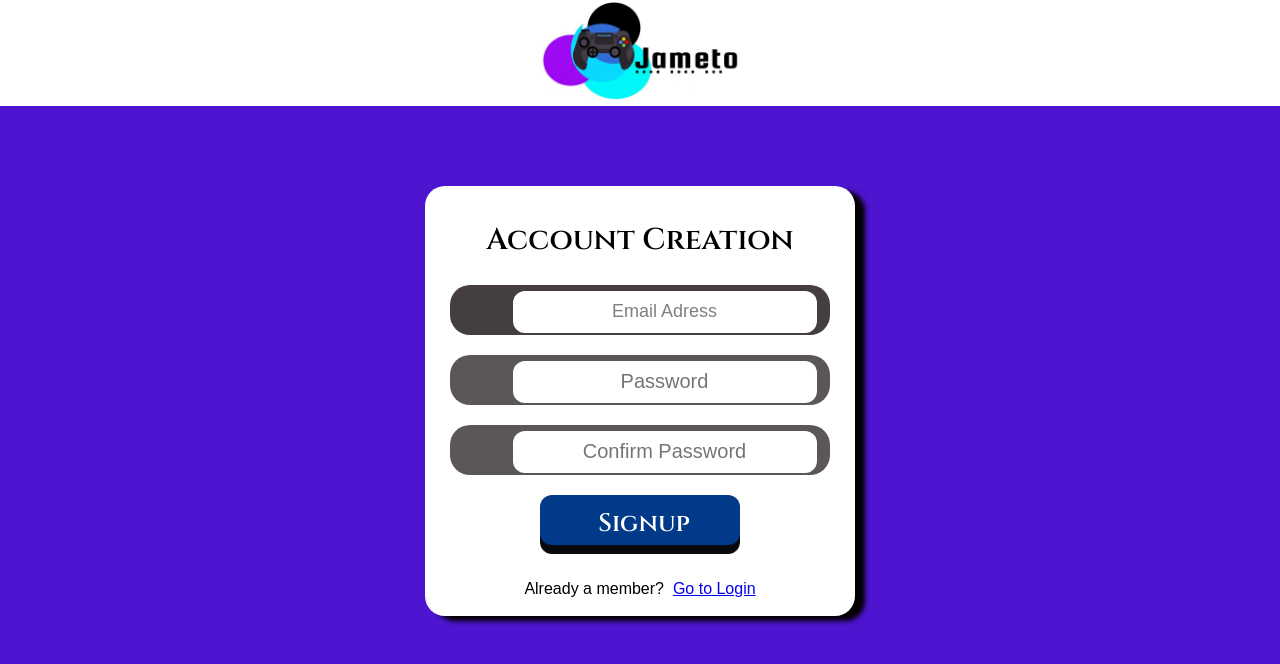
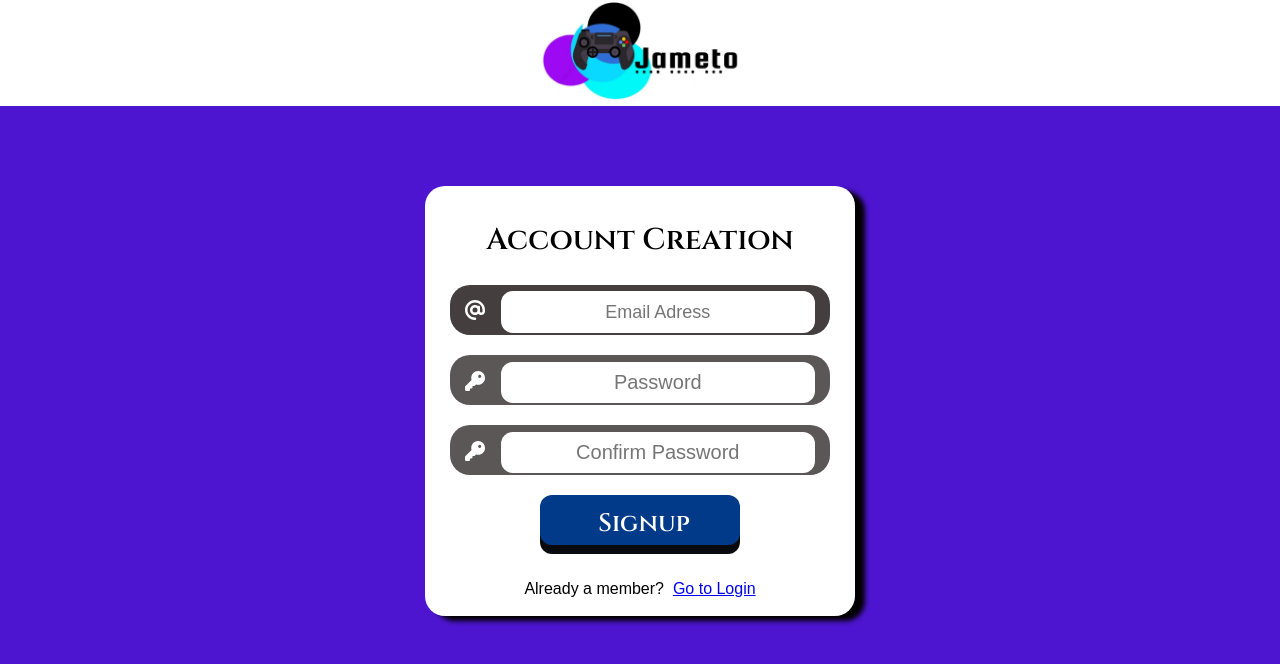
Before and after one commit to Thravict/webapp-full-stack-example, a React (Create React App) app in the folder webapp_frontend/: page /signup in a window 1280 px wide. Shown: the top 664 px of the page. Built offline with nearby package versions, Linux system fonts and the light colour scheme.

Commit message:
Icons added

```diff
--- a/webapp_frontend/src/components/Home.css
+++ b/webapp_frontend/src/components/Home.css
@@ -26,22 +26,13 @@ body {
     height: 50px;
 }
 
-.navbar-list-home {
-    width: 100px;
-}
-
-
 ul {
     list-style-type: none;
     margin: 0;
     padding: 0;
     overflow: hidden;
-    background-color: #333;
-    position: -webkit-sticky; /* Safari */
-    position: sticky;
-    top: 0;
+    background-color: #333
 }
-
 li {
     list-style: none;
     display: inline-block;
@@ -51,14 +42,10 @@ li a {
     display: block;
     color: white;
     text-align: center;
-    padding: 15px 20px 20px;
+    padding: 15px 20px 25px;
     text-decoration: none;
 }
 
 li a:hover {
     background-color: #111;
 }
-
-.active {
-    background-color: #4CAF50;
-}
--- a/webapp_frontend/src/components/Home.js
+++ b/webapp_frontend/src/components/Home.js
@@ -1,7 +1,7 @@
 import {Link} from "react-router-dom";
 import "./Home.css"
 import {FontAwesomeIcon} from "@fortawesome/react-fontawesome";
-import {faHome} from "@fortawesome/free-solid-svg-icons";
+import {faHome, faCircleUser, faGear, faBars, faArrowUpRightFromSquare} from "@fortawesome/free-solid-svg-icons";
 import Logo from "./assets/images/Jameto.jpg";
 
 function Home() {
@@ -11,11 +11,36 @@ function Home() {
         <body>
         <h2 className="head"><img src={Logo} className="logo"></img></h2>
         <ul className="navbar">
-            <li className="navbar-list-home"><Link to="/home"><i class={faHome}></i>Home</Link></li>
-            <li className="navbar-list-profile"><Link to="/profile">Profile</Link></li>
-            <li className="navbar-list-dashboard"><Link to="/dashboard">Dashboard</Link></li>
-            <li className="navbar-list-settings"><Link to="/settings">Settings</Link></li>
-            <li className="navbar-list-logout"><Link to="/login">Logout</Link></li>
+            <li className="navbar-list-home">
+            <Link to="/home">
+            <FontAwesomeIcon icon={faHome} />&nbsp;
+            Home
+            </Link>
+            </li>
+            <li className="navbar-list-profile">
+            <Link to="/profile">
+            <FontAwesomeIcon icon={faCircleUser} />&nbsp;
+            Profile
+            </Link>
+            </li>
+            <li className="navbar-list-dashboard">
+            <Link to="/dashboard">
+            <FontAwesomeIcon icon={faBars} />&nbsp;
+            Dashboard
+            </Link>
+            </li>
+            <li className="navbar-list-settings">
+            <Link to="/settings">
+            <FontAwesomeIcon icon={faGear} />&nbsp;
+            Settings
+            </Link>
+            </li>
+            <li className="navbar-list-logout">
+            <Link to="/login">
+            <FontAwesomeIcon icon={faArrowUpRightFromSquare} />&nbsp;
+            Logout
+            </Link>
+            </li>
         </ul>
 
         </body>
--- a/webapp_frontend/src/components/Login.css
+++ b/webapp_frontend/src/components/Login.css
@@ -56,9 +56,9 @@ body {
 }
 
 .email-field {
-    margin-left: 49px;
-    margin-top: 4px;
-    width: 300px;
+    margin-left: 19px;
+    margin-top: 5px;
+    width: 310px;
     height: 40px;
     border: none;
     border-bottom: 1px;
@@ -90,7 +90,7 @@ input:focus {
 }
 
 .password-field {
-    margin-left: 49px;
+    margin-left: 29px;
     margin-top: 4px;
     width: 300px;
     height: 40px;
--- a/webapp_frontend/src/components/Login.js
+++ b/webapp_frontend/src/components/Login.js
@@ -2,6 +2,8 @@ import {useState} from "react";
 import {Link} from "react-router-dom";
 import "./Login.css"
 import Logo from "./assets/images/Jameto.jpg";
+import {FontAwesomeIcon} from "@fortawesome/react-fontawesome";
+import {faAt, faKey} from "@fortawesome/free-solid-svg-icons";
 
 function Login() {
 
@@ -36,10 +38,12 @@ function Login() {
             </div>
             <form onSubmit={handleSubmit}>
                 <div className="email">
+                <FontAwesomeIcon icon={faAt} />&nbsp;
                     <input className="email-field" type="email" autoComplete="on" placeholder="Email Adress" id="email"
                            onChange={(e) => setEmail(e.target.value)}/>
                 </div>
                 <div className="password">
+                <FontAwesomeIcon icon={faKey} />&nbsp;
                     <input className="password-field" type="password" placeholder="Password" id="password"
                            onChange={(e) => setPassword(e.target.value)}/>
                 </div>
--- a/webapp_frontend/src/components/Signup.css
+++ b/webapp_frontend/src/components/Signup.css
@@ -55,9 +55,9 @@ body {
 }
 
 .email-field {
-    margin-left: 49px;
-    margin-top: 4px;
-    width: 300px;
+    margin-left: 10px;
+    margin-top: 5px;
+    width: 310px;
     height: 40px;
     border: none;
     border-bottom: 1px;
@@ -77,6 +77,10 @@ input:focus::-webkit-input-placeholder {
 input:focus {
     outline: none;
 }
+email-error {
+    font-weight: bold;
+    color: red;
+}
 
 .password {
     margin-top: 20px;
@@ -89,10 +93,10 @@ input:focus {
 }
 
 .password-field {
-    margin-left: 49px;
-    margin-top: 4px;
-    width: 300px;
-    height: 40px;
+    margin-left: 10px;
+    margin-top: 5px;
+    width: 310px;
+    height: 39px;
     border: none;
     border-radius: 12px;
     font-size: 20px;
--- a/webapp_frontend/src/components/Signup.js
+++ b/webapp_frontend/src/components/Signup.js
@@ -2,18 +2,39 @@ import {useState} from "react";
 import {Link} from "react-router-dom";
 import "./Signup.css"
 import Logo from "./assets/images/Jameto.jpg";
+import validator from "validator";
+import {FontAwesomeIcon} from "@fortawesome/react-fontawesome";
+import {faAt, faKey} from "@fortawesome/free-solid-svg-icons";
 
 function Signup() {
 
-    const [email, setEmail] = useState(null)
-    const [password, setPassword] = useState(null)
-    const [confirmPassword, setConfirmPassword] = useState(null)
+    const [email, setEmail] = useState("")
+    const [password, setPassword] = useState("")
+    const [confirmPassword, setConfirmPassword] = useState("")
     const [error, setError] = useState(false)
+
+    const validateEmail = (e) => {
+        var email = e.target.value
+
+        if (validator.isEmail(email)) {
+          setError('Valid Email!')
+        } else {
+          setError('Enter valid Email!')
+        }
+      }
 
     const handleSubmit = (e) => {
         e.preventDefault()
+        if (email == "" || password == "" || confirmPassword == "") {
+            alert("Registration incomplete!")
+            return
+        }
         if (password !== confirmPassword) {
             alert("Passwords do not match!")
+            return
+        }
+        else {
+            alert("Thank you for registering!")
             return
         }
         console.log('email', email)
@@ -30,14 +51,18 @@ function Signup() {
             </div>
             <form onSubmit={handleSubmit}>
                 <div className="email">
-                    <input className="email-field" type="email" autoComplete="on" placeholder="Email Adress" id="email"
-                           onChange={(e) => setEmail(e.target.value)}/>
+                <FontAwesomeIcon icon={faAt} />&nbsp;
+                    <input className="email-field" autoComplete="on" placeholder="Email Adress" id="email"
+                           onChange={(e) => validateEmail(e) && setEmail(e.target.value)}/>
+                    <span className="email-error">{error}</span>
                 </div>
                 <div className="password">
+                <FontAwesomeIcon icon={faKey} />&nbsp;
                     <input className="password-field" type="password" placeholder="Password" id="password"
                            onChange={(e) => setPassword(e.target.value)}/>
                 </div>
                 <div className="password">
+                <FontAwesomeIcon icon={faKey} />&nbsp;
                     <input className="password-field" type="password" placeholder="Confirm Password"
                            id="confirmPassword" onChange={(e) => setConfirmPassword(e.target.value)}/>
                 </div>
```
Also changed, not shown: 1 other file (tests, documents, lock files or other folders).
